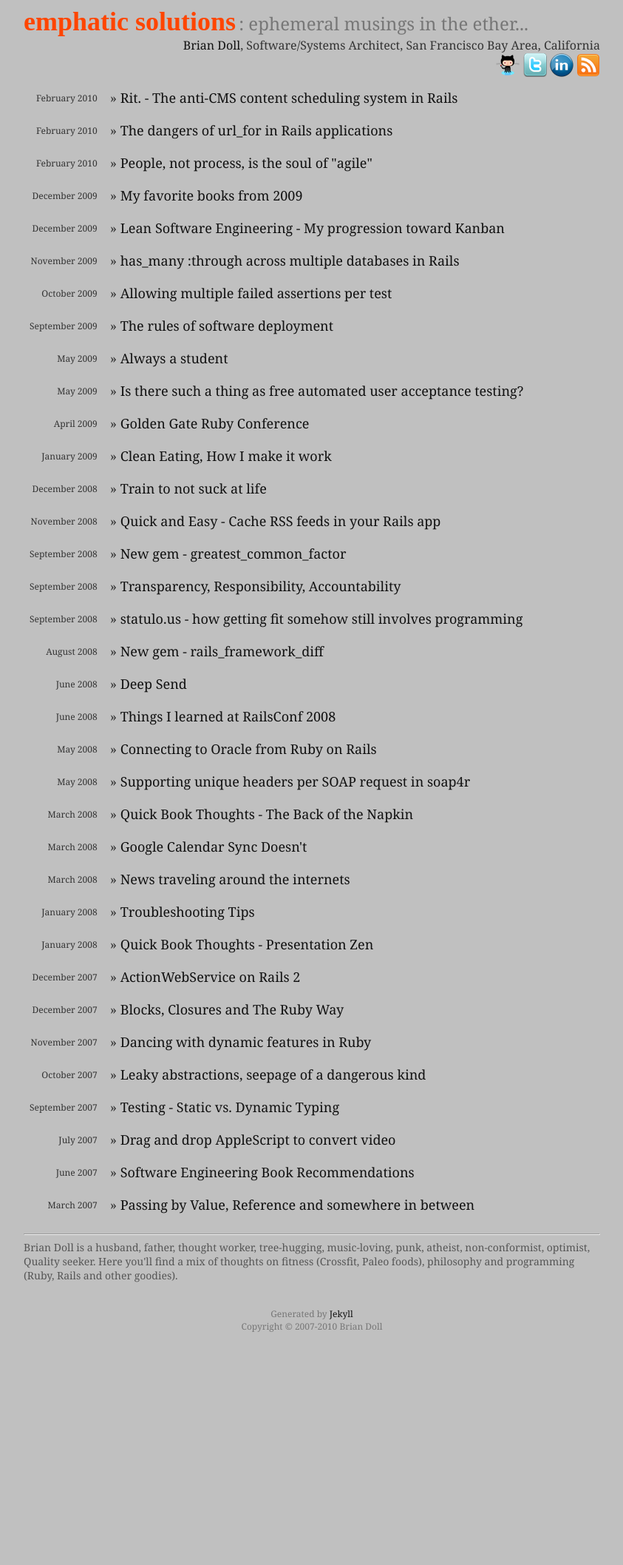
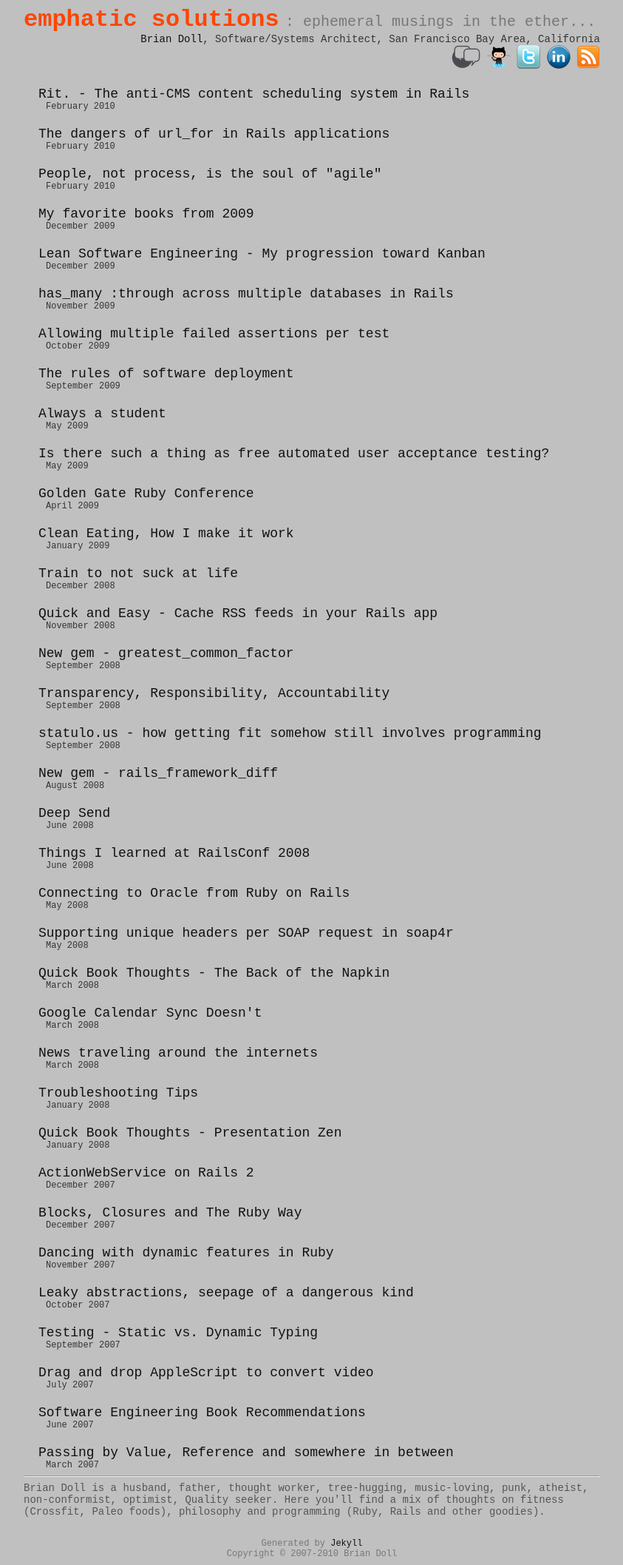
Before and after one commit to briandoll/briandoll.github.com, a Jekyll site: the page built from index.html, in a window 1280 px wide. Shown: the whole page at 74% size, without its empty margins (218-1061 px from the left). Built offline with Jekyll 4.4.1, drawn with Linux system fonts in a browser that asks for light colours; before the commit the page ends 1809 px from its top, so only the background shows below that.

Commit message:
Adding recent talks page; discard TypeKit as it looked like crap on windows

```diff
--- a/_layouts/default.html
+++ b/_layouts/default.html
@@ -25,6 +23,7 @@
                     <a href="mailto:brian@emphaticsolutions.com">Brian Doll</a>, Software/Systems Architect, San Francisco Bay Area, California
                   </div>
                   <div id="icons">
+                    <a href="/talks.html" title="Recent Talks"><img src="/images/talk-icon.png" border="0"></a>
                     <a href="http://github.com/briandoll/" title="briandoll on github"><img src="/images/octocat_gems_32.png" border="0"></a>
                     <a href="http://twitter.com/briandoll/" title="@briandoll"><img src="/images/twitter_32.png" border="0"></a>
                     <a href="http://www.linkedin.com/in/briandoll" title="LinkedIN"><img src="/images/linkedin_32.png" border="0"></a>
--- a/css/base.css
+++ b/css/base.css
@@ -7,21 +7,21 @@
 
 body {
 	background-color: silver;
-	font-family: "museo-1", "Georgia", serif;
+	font-family: "Liberation Mono", "Lucidia Grande", Helvetica;
 	font-weight: 500;
-	font-size: 16px;
+	font-size: 14px;
 }
 
 #title a {
-	font-family: "museo-2";
-	font-size: 36px;
+	font-family: "Liberation Mono", "Lucidia Grande", Helvetica;
+	font-size: 32px;
 	font-weight: 700;
 	color: #FF4500;
 	text-decoration: none;
 }
 
 #subtitle {
-	font-size: 24px;
+	font-size: 20px;
 	color: #777777;
 }
 
@@ -34,7 +34,7 @@
 }
 
 #personal-info {
-	font-size: 16px;
+	font-size: 14px;
 	text-align: right;
 	text-decoration: none;
 }
@@ -44,9 +44,16 @@
 	font-weight: 500;
 }
 
+.index-date {
+	font-size: 12px;
+	font-weight: 500;
+	margin-left: 30px;
+}
 .index-post-links {
 	font-size: 18px;
 	font-weight: 500;
+	margin-top: 20px;
+	margin-left: 20px;
 }
 
 #icons {
@@ -85,15 +92,29 @@
 	font-weight: 700;
 	color: #1C7DB2;
 }
+
+.talk-title {
+	font-size: 14px;
+	font-weight: 700;
+	color: #1C7DB2;
+}
+
 h2 a {
 
 }
+
 h3 {
 }
+
 h1,h2,h3 {
         /* top & bottom margin based on font size */
         margin:1em 0;
 }
+
+.title-no-margin {
+	margin: 0 0 0 0;
+}
+
 
 strong {
 	font-weight: 700;
--- a/index.html
+++ b/index.html
@@ -2,8 +2,7 @@
 layout: default
 title: Brian Doll - emphatic solutions
 ---
-  <table border="0">
-    {% for post in site.posts %}
-      <tr><td align="right" class="date">{{ post.date | date(post.date,'%B %Y') }}</span></td><td class="index-post-links"> &raquo; <a href="{{ post.url }}">{{ post.title }}</a></td></tr>
-    {% endfor %}
-  </table>
+{% for post in site.posts %}
+  <div class="index-post-links"><a href="{{ post.url }}">{{ post.title }}</a></div>
+  <div class="index-date">{{ post.date | date(post.date,'%B %Y') }}</div>
+{% endfor %}
```
Also changed, not shown: other parts of _layouts/default.html (+0 -2 lines), talks.html (added, +33 -0 lines), images/talk-icon.png (added).
